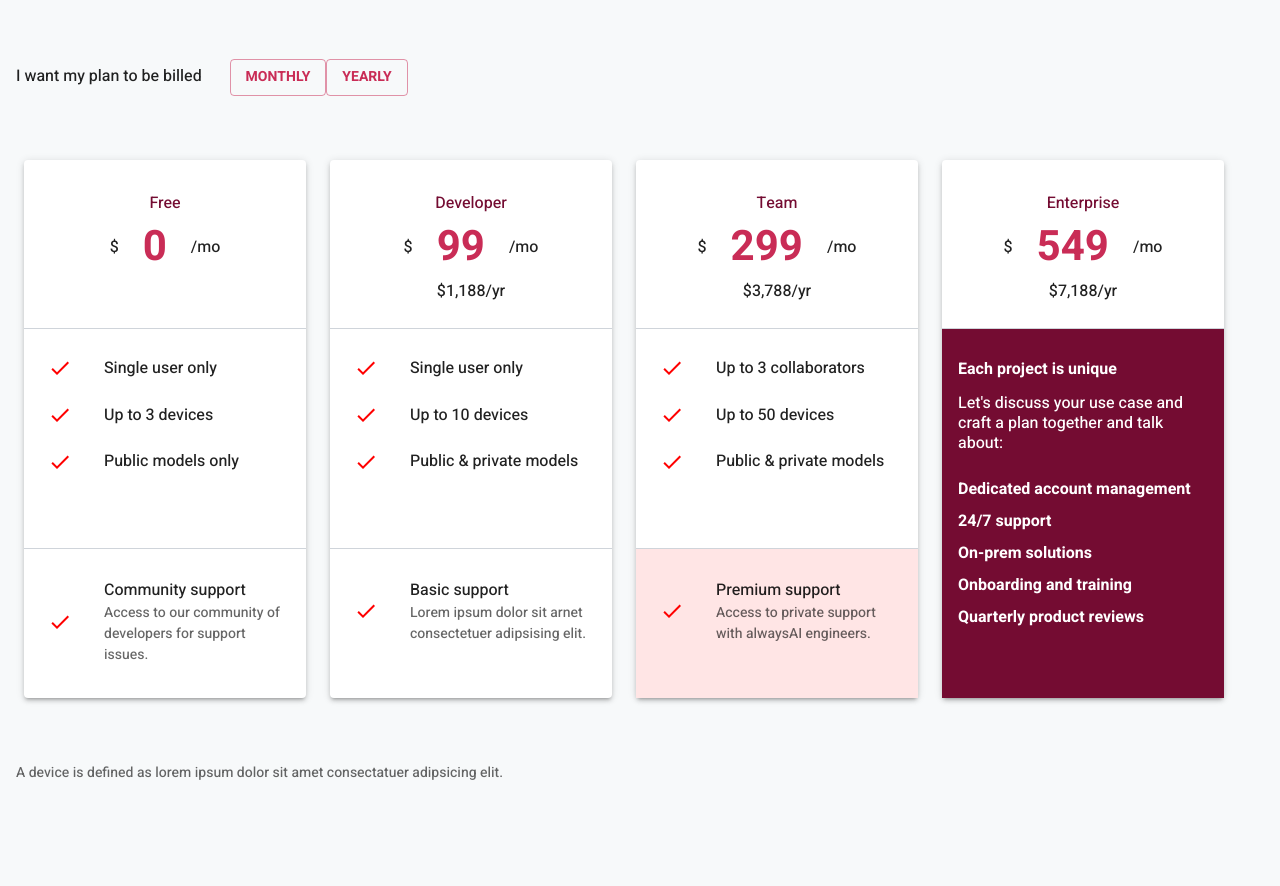
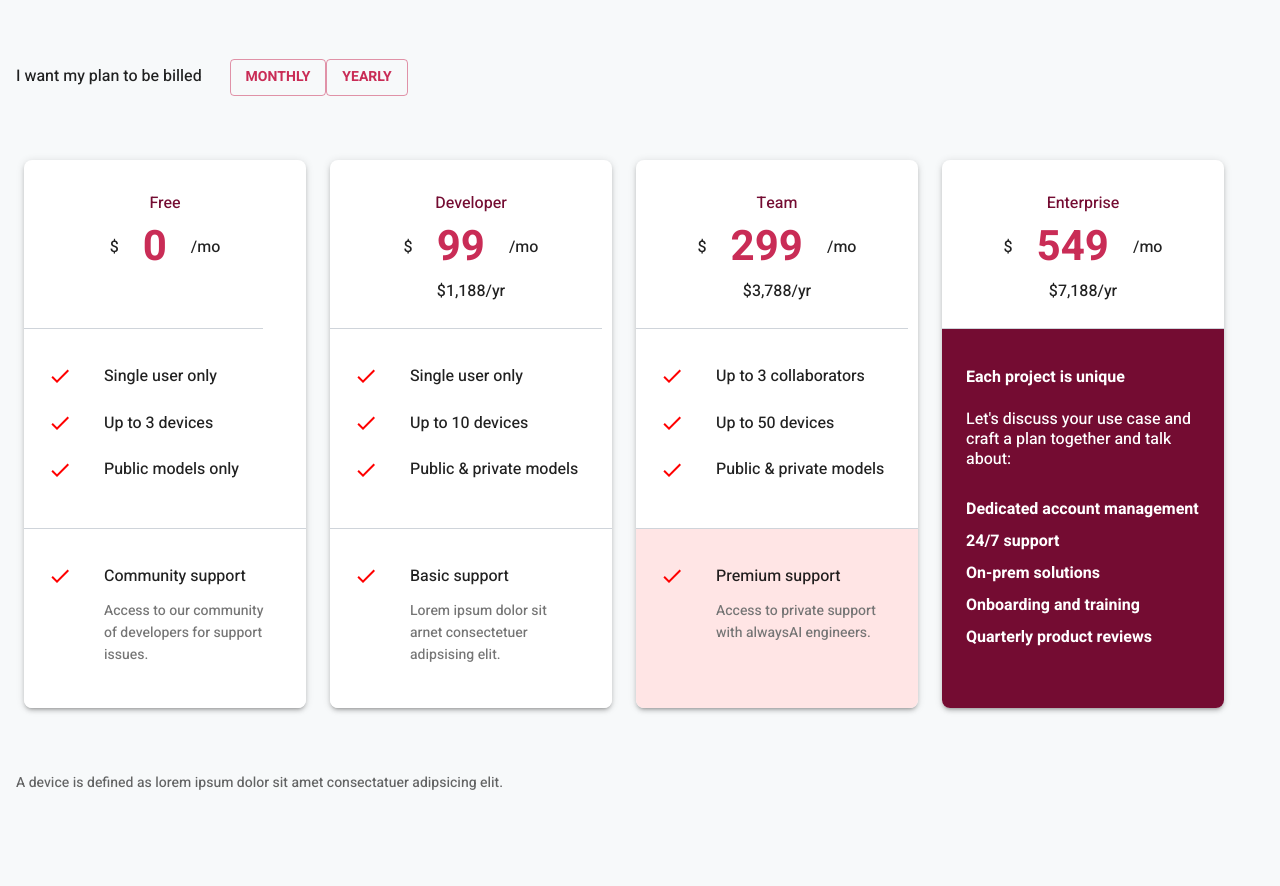
Before and after one commit to chiakat/nextjs-devices-pricing, a Next.js app: page /pricing in a window 1280 px wide. Shown: the part 322-1208 px from the top of the page. Built offline with nearby package versions, Linux system fonts and the light colour scheme.

Commit message:
Refactor Card Options code

```diff
--- a/components/Footer.js
+++ b/components/Footer.js
@@ -9,8 +9,8 @@
 import Typography from '../theme/typography';
 
 const iconStyle = {
-  width: 40,
-  height: 40,
+  width: 30,
+  height: 30,
   display: 'flex',
   justifyContent: 'center',
   alignItems: 'center',
--- a/components/pricing/OptionCards.js
+++ b/components/pricing/OptionCards.js
@@ -1,11 +1,11 @@
 import * as React from 'react';
 import CheckIcon from '@mui/icons-material/Check';
 import {
-  Paper, Typography, Grid, Container, List, ListItem, ListItemText, ListItemIcon,
+  Box, Typography, Grid, Container, List, ListItem, ListItemText, ListItemIcon,
 } from '@mui/material';
 
-const options = {
-  free: {
+const options = [
+  {
     name: 'Free',
     regMonthPrice: '0',
     regYearPrice: '',
@@ -18,8 +18,9 @@
     ],
     supportType: 'Community support',
     supportDesc: 'Access to our community of developers for support issues.',
+    cardColor: 'white',
   },
-  developer: {
+  {
     name: 'Developer',
     regMonthPrice: '99',
     regYearPrice: '$1,188/yr',
@@ -32,8 +33,9 @@
     ],
     supportType: 'Basic support',
     supportDesc: 'Lorem ipsum dolor sit arnet consectetuer adipsising elit.',
+    cardColor: 'white',
   },
-  team: {
+  {
     name: 'Team',
     regMonthPrice: '299',
     regYearPrice: '$3,788/yr',
@@ -46,25 +48,31 @@
     ],
     supportType: 'Premium support',
     supportDesc: 'Access to private support with alwaysAI engineers.',
+    cardColor: 'secondary.light',
   },
-  enterprise: {
+  {
     name: 'Enterprise',
     regMonthPrice: '549',
     regYearPrice: '$7,188/yr',
     saveMonthPrice: '499',
     saveYearPrice: '$5,988/yr',
+    features: [
+      'Dedicated account management',
+      '24/7 support',
+      'On-prem solutions',
+      'Onboarding and training',
+      'Quarterly product reviews',
+    ],
+    tagline: 'Each project is unique',
+    subheader: 'Let\'s discuss your use case and craft a plan together and talk about:',
   },
-};
+];
 
-export default function OptionCards() {
+function cardHeader(option) {
   return (
-    <Container disableGutters sx={{ mx: 1, my: 8, display: 'flex' }}>
-      <Grid container spacing={3}>
-        <Grid container item xs={12} sm={6} md={3}>
-          <Paper elevation={3} sx={{ minWidth: 250 }}>
     <Grid item sx={{ height: 120, m: 3 }} >
       <Typography color="primary.dark" align="center" sx={{ p: 1 }}>
-                {options.free.name}
+        {option.name}
       </Typography>
       <Grid container
         direction="row"
@@ -73,218 +81,120 @@
         >
         <Grid item sx={{ mr: 3 }}> $ </Grid>
         <Typography variant="h3" color="primary.main">
-                  {options.free.regMonthPrice}
+          {option.regMonthPrice}
         </Typography>
         <Grid item sx={{ ml: 3 }}> /mo </Grid>
       </Grid>
       <Typography variant="body1" align="center" sx={{ p: 1, mb: 3 }}>
-                {options.free.regYearPrice}
+        {option.regYearPrice}
       </Typography>
     </Grid>
+  );
+}
+
+function cardContent(option) {
+  if (option.name === 'Enterprise') {
+    return (
       <Grid item sx={{
-              height: 220, borderTop: 1, borderColor: '#cfd4da', py: 2, px: 1,
+        borderTop: 1,
+        borderColor: '#cfd4da',
+        borderBottomLeftRadius: 8,
+        borderBottomRightRadius: 8,
+        backgroundColor: 'primary.dark',
+        p: 3,
+        height: 380,
       }} >
+        <List disablePadding>
+          <Typography color='white' sx={{ lineHeight: 3, fontWeight: 'bold', pb: 1 }}>
+            {option.tagline}
+          </Typography>
+          <Typography color='white' sx={{ lineHeight: 1.25, pb: 3 }}>
+            {option.subheader}
+          </Typography>
+          <ul>
+            {option.features.map((feature) => (
+              <Typography component="li"
+                key={feature}
+                color='white'
+                sx={{ lineHeight: 2, fontWeight: 'bold' }}
+                >
+                {feature}
+              </Typography>
+            ))}
+          </ul>
+        </List>
+      </Grid>
+    );
+  }
+  return (
+    <Grid container>
+      <Grid item sx={{
+        height: 200,
+        borderTop: 1,
+        borderColor: '#cfd4da',
+        py: 3,
+        px: 1,
+      }}>
+        <List disablePadding>
+          {option.features.map((feature) => (
+            <ListItem key={feature}>
+              <ListItemIcon>
+                <CheckIcon style={{ color: 'red' }} />
+              </ListItemIcon>
+              <ListItemText primary={feature} />
+            </ListItem>
+          ))}
+        </List>
+      </Grid>
+      <Grid item sx={{
+        height: 180,
+        borderTop: 1,
+        borderColor: '#cfd4da',
+        borderBottomLeftRadius: 8,
+        borderBottomRightRadius: 8,
+        py: 3,
+        px: 1,
+        backgroundColor: option.cardColor,
+      }}>
         <List disablePadding>
           <ListItem>
             <ListItemIcon>
               <CheckIcon style={{ color: 'red' }} />
             </ListItemIcon>
-                  <ListItemText primary={options.free.features[0]} />
+            <ListItemText primary={option.supportType} />
           </ListItem>
-                <ListItem>
-                  <ListItemIcon>
-                    <CheckIcon style={{ color: 'red' }} />
-                  </ListItemIcon>
-                  <ListItemText primary={options.free.features[1]} />
-                </ListItem>
-                <ListItem>
-                  <ListItemIcon>
-                    <CheckIcon style={{ color: 'red' }} />
-                  </ListItemIcon>
-                  <ListItemText primary={options.free.features[2]} />
-                </ListItem>
-              </List>
-            </Grid>
-            <Grid item sx={{
-              height: 150, borderTop: 1, borderColor: '#cfd4da', py: 2, px: 1,
-            }} >
-              <List disablePadding>
-                <ListItem>
-                  <ListItemIcon>
-                    <CheckIcon style={{ color: 'red' }} />
-                  </ListItemIcon>
-                  <ListItemText primary={options.free.supportType}
-                    secondary={options.free.supportDesc} />
-                </ListItem>
-              </List>
-            </Grid>
-          </Paper>
-        </Grid>
-
-        <Grid container item xs={12} sm={6} md={3}>
-          <Paper elevation={3} sx={{ minWidth: 250 }}>
-            <Grid item sx={{ height: 120, m: 3 }} >
-              <Typography color="primary.dark" align="center" sx={{ p: 1 }}>
-                {options.developer.name}
-              </Typography>
-              <Grid container
-                direction="row"
-                justifyContent="center"
-                alignItems="center"
-                >
-                <Grid item sx={{ mr: 3 }}> $ </Grid>
-                <Typography variant="h3" color="primary.main">
-                  {options.developer.regMonthPrice}
-                </Typography>
-                <Grid item sx={{ ml: 3 }}> /mo </Grid>
-              </Grid>
-              <Typography variant="body1" align="center" sx={{ p: 1, mb: 3 }}>
-                {options.developer.regYearPrice}
-              </Typography>
-            </Grid>
-            <Grid item sx={{
-              height: 220, borderTop: 1, borderColor: '#cfd4da', py: 2, px: 1,
-            }} >
-              <List disablePadding>
-                <ListItem>
-                  <ListItemIcon>
-                    <CheckIcon style={{ color: 'red' }} />
-                  </ListItemIcon>
-                  <ListItemText primary={options.developer.features[0]} />
-                </ListItem>
-                <ListItem>
-                  <ListItemIcon>
-                    <CheckIcon style={{ color: 'red' }} />
-                  </ListItemIcon>
-                  <ListItemText primary={options.developer.features[1]} />
-                </ListItem>
-                <ListItem>
-                  <ListItemIcon>
-                    <CheckIcon style={{ color: 'red' }} />
-                  </ListItemIcon>
-                  <ListItemText primary={options.developer.features[2]} />
-                </ListItem>
-              </List>
-            </Grid>
-            <Grid item sx={{
-              height: 150, borderTop: 1, borderColor: '#cfd4da', py: 2, px: 1,
-            }} >
-              <List disablePadding>
-                <ListItem>
-                  <ListItemIcon>
-                    <CheckIcon style={{ color: 'red' }} />
-                  </ListItemIcon>
-                  <ListItemText primary={options.developer.supportType}
-                    secondary={options.developer.supportDesc} />
-                </ListItem>
-              </List>
-            </Grid>
-          </Paper>
-        </Grid>
-
-        <Grid container item xs={12} sm={6} md={3}>
-          <Paper elevation={3} sx={{ minWidth: 250 }}>
-            <Grid item sx={{ height: 120, m: 3 }} >
-              <Typography color="primary.dark" align="center" sx={{ p: 1 }}>
-                {options.team.name}
-              </Typography>
-              <Grid container
-                direction="row"
-                justifyContent="center"
-                alignItems="center"
-                >
-                <Grid item sx={{ mr: 3 }}> $ </Grid>
-                <Typography variant="h3" color="primary.main">
-                  {options.team.regMonthPrice}
-                </Typography>
-                <Grid item sx={{ ml: 3 }}> /mo </Grid>
-              </Grid>
-              <Typography variant="body1" align="center" sx={{ p: 1, mb: 3 }}>
-                {options.team.regYearPrice}
-              </Typography>
-            </Grid>
-            <Grid item sx={{
-              height: 220, borderTop: 1, borderColor: '#cfd4da', py: 2, px: 1,
-            }} >
-              <List disablePadding>
-                <ListItem>
-                  <ListItemIcon>
-                    <CheckIcon style={{ color: 'red' }} />
-                  </ListItemIcon>
-                  <ListItemText primary={options.team.features[0]} />
-                </ListItem>
-                <ListItem>
-                  <ListItemIcon>
-                    <CheckIcon style={{ color: 'red' }} />
-                  </ListItemIcon>
-                  <ListItemText primary={options.team.features[1]} />
-                </ListItem>
-                <ListItem>
-                  <ListItemIcon>
-                    <CheckIcon style={{ color: 'red' }} />
-                  </ListItemIcon>
-                  <ListItemText primary={options.team.features[2]} />
-                </ListItem>
-              </List>
-            </Grid>
-            <Grid item sx={{
-              height: 150, borderTop: 1, borderColor: '#cfd4da', py: 2, px: 1, backgroundColor: 'secondary.light',
-            }} >
-              <List disablePadding>
-                  <ListItem>
-                    <ListItemIcon>
-                      <CheckIcon style={{ color: 'red' }} />
-                    </ListItemIcon>
-                    <ListItemText primary={options.team.supportType}
-                      secondary={options.team.supportDesc} />
-                  </ListItem>
-                </List>
-            </Grid>
-          </Paper>
-        </Grid>
-
-        <Grid container item xs={12} sm={6} md={3}>
-          <Paper elevation={3} sx={{ minWidth: 250 }}>
-            <Grid item sx={{ height: 120, m: 3 }} >
-              <Typography color="primary.dark" align="center" sx={{ p: 1 }}>
-                {options.enterprise.name}
-              </Typography>
-              <Grid container
-                direction="row"
-                justifyContent="center"
-                alignItems="center"
-                >
-                <Grid item sx={{ mr: 3 }}> $ </Grid>
-                <Typography variant="h3" color="primary.main">
-                  {options.enterprise.regMonthPrice}
-                </Typography>
-                <Grid item sx={{ ml: 3 }}> /mo </Grid>
-              </Grid>
-              <Typography variant="body1" align="center" sx={{ p: 1, mb: 3 }}>
-                {options.enterprise.regYearPrice}
-              </Typography>
-            </Grid>
-            <Grid item sx={{
-              borderTop: 1, borderColor: '#cfd4da', backgroundColor: 'primary.dark', p: 2, height: 370,
-            }} >
-              <List disablePadding>
-                <Typography color='white' sx={{ lineHeight: 3 }}>
-                  <b>Each project is unique</b>
-                </Typography>
-                <Typography color='white' sx={{ lineHeight: 1.25 }}>
-                  Let's discuss your use case and craft a plan together and talk about:<br /><br />
-                </Typography>
-                <Typography color='white' sx={{ lineHeight: 2 }}>
-                  <b>Dedicated account management</b><br />
-                  <b>24/7 support</b><br />
-                  <b>On-prem solutions</b><br />
-                  <b>Onboarding and training</b><br />
-                  <b>Quarterly product reviews</b>
+          <Typography sx={{
+            color: '#757575',
+            pl: 9,
+            pr: 3,
+            fontSize: 14,
+            lineHeight: 1.6,
+          }}>
+           {option.supportDesc}
           </Typography>
         </List>
       </Grid>
-          </Paper>
     </Grid>
+  );
+}
+
+export default function OptionCards() {
+  return (
+    <Container disableGutters sx={{ mx: 1, my: 8, display: 'flex' }}>
+      <Grid container spacing={3} alignItems="flex-end">
+        {options.map((option) => (
+          <Grid container item key={option.name} xs={12} sm={6} md={3}>
+            <Box sx={{
+              backgroundColor: 'white',
+              boxShadow: 3,
+              borderRadius: 2,
+              minWidth: 250,
+            }}>
+              {cardHeader(option)}
+              {cardContent(option)}
+            </Box>
+          </Grid>
+        ))}
       </Grid>
     </Container>
   );
```
Lines whose indentation alone changed are shown as unchanged.
